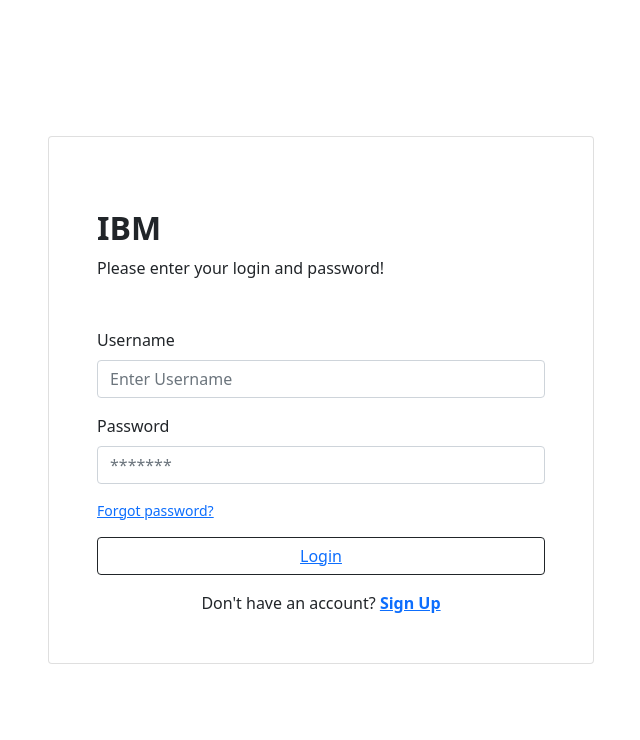
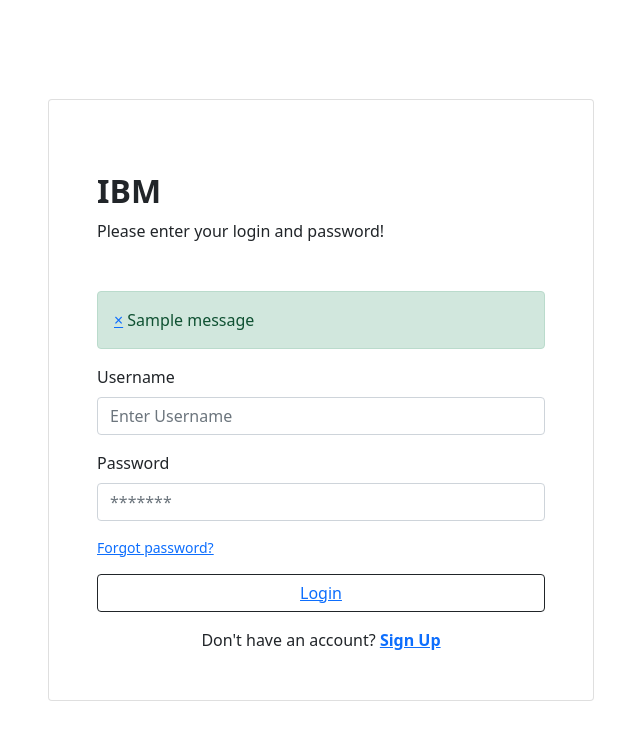
Before and after one commit to shwetal777/Login_Proj, a Django app: page /login/ in a window 1280 px wide. Shown: the top 740 px of the page, without its empty margins (319-959 px from the left). Run offline with Django 4.2, Linux system fonts and the light colour scheme; tables that the repository leaves empty hold one stand-in row (values such as "Sample post"); one stand-in notice (Sample message) is shown.

Commit message:
Added alert for wrong credentials

```diff
--- a/Login/login_proj/login_app/templates/login.html
+++ b/Login/login_proj/login_app/templates/login.html
@@ -7,7 +7,6 @@ License URL: http://creativecommons.org/licenses/by/3.0/
 
 <!DOCTYPE html>
 <html lang="en">
-
   <head>
     <meta charset="UTF-8" />
     <meta http-equiv="X-UA-Compatible" content="IE=edge" />
@@ -31,6 +30,14 @@ License URL: http://creativecommons.org/licenses/by/3.0/
                   <h2 class="fw-bold mb-2 text-uppercase">IBM</h2>
                   <p class="mb-5">Please enter your login and password!</p>
                   <div class="mb-3">
+                    {% for message in messages %}
+
+                    <div class="alert alert-success">
+                      <a class="close" href="" data-dismiss="alert">×</a>
+                      {{ message }}
+                    </div>
+
+                    {% endfor %}
                     <label for="username" class="form-label">Username</label>
                     <input
                       type="text"
@@ -76,14 +83,11 @@ License URL: http://creativecommons.org/licenses/by/3.0/
                     >
                   </p>
                 </div>
-
               </div>
             </div>
           </div>
         </div>
       </div>
     </div>
-
   </body>
-
 </html>
--- a/Login/login_proj/login_app/views.py
+++ b/Login/login_proj/login_app/views.py
@@ -23,7 +23,7 @@ def login(request):
             auth_login(request, user)
             return redirect('home')
         else:
-            message = "Log in failed!"
+            message = "Username / Password Incorrect!"
             messages.error(request, message)
             return redirect('login')
             # return HttpResponse(html2)
```
Also changed, not shown: Login/login_proj/db.sqlite3.
